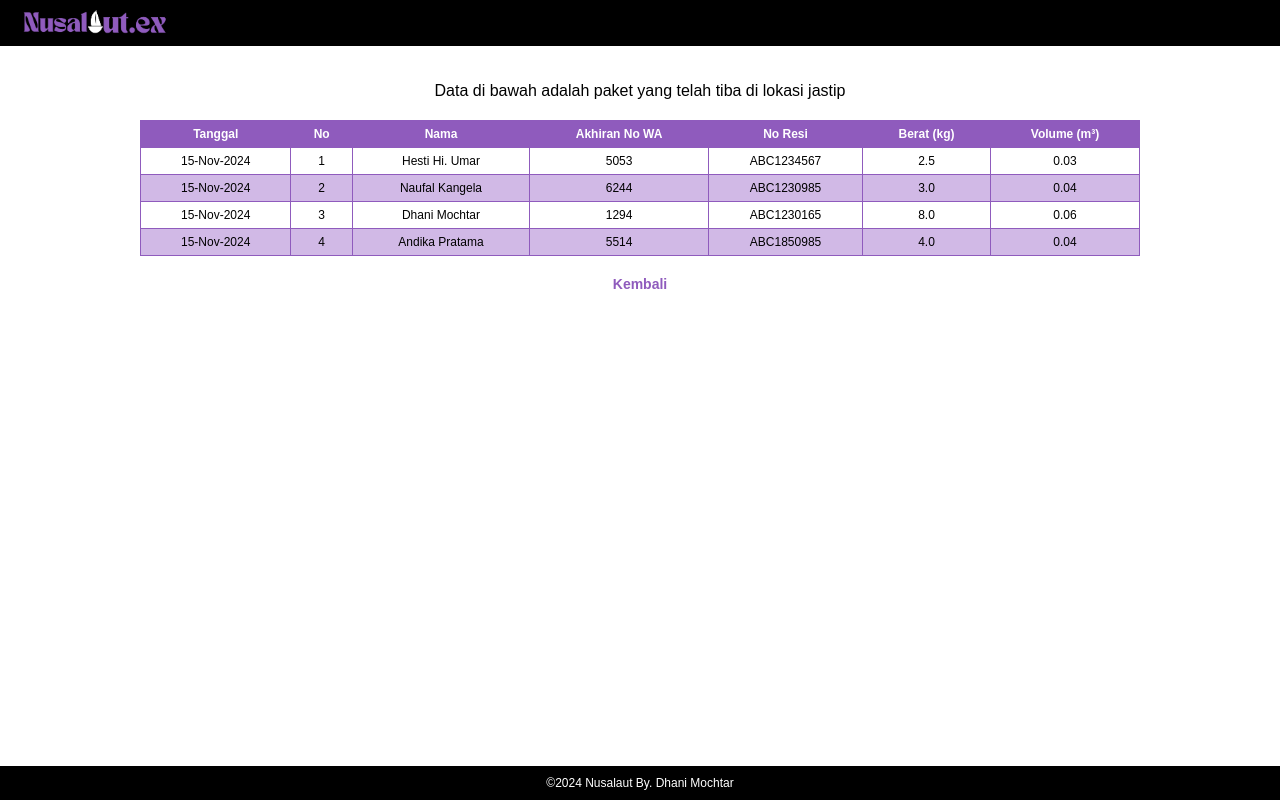
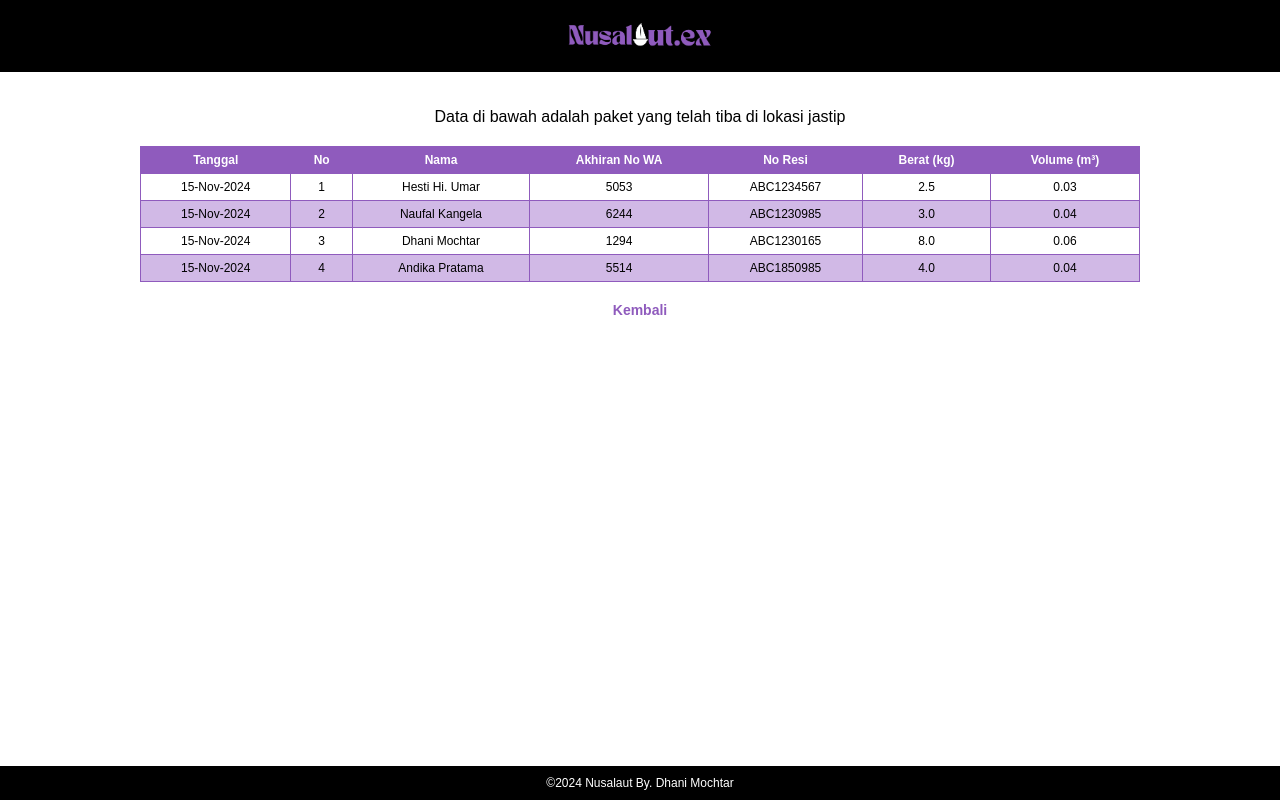
Before and after one commit to sagujastip/nl, a plain HTML site: page cekpaket.html in a window 1280 px wide. Drawn offline with Linux system fonts and the light colour scheme.

Commit message:
Update cekpaket.html

```diff
--- a/cekpaket.html
+++ b/cekpaket.html
@@ -24,14 +24,13 @@
             font-weight: bold; /* Membuat tulisan bold */
             position: relative;
             text-align: center;
+            display: flex;
+            justify-content: center; /* Memastikan logo berada di tengah secara horizontal */
+            align-items: center; /* Memastikan logo berada di tengah secara vertikal */
         }
 
         /* Logo styling */
         header .logo {
-            position: absolute;
-            left: 20px; /* Memberikan jarak dari kiri */
-            top: 50%; /* Memposisikan logo di tengah vertikal header */
-            transform: translateY(-50%); /* Menyelaraskan logo secara vertikal */
             width: 150px; /* Ukuran logo lebih kecil */
             height: auto; /* Menjaga proporsi logo */
         }
```
